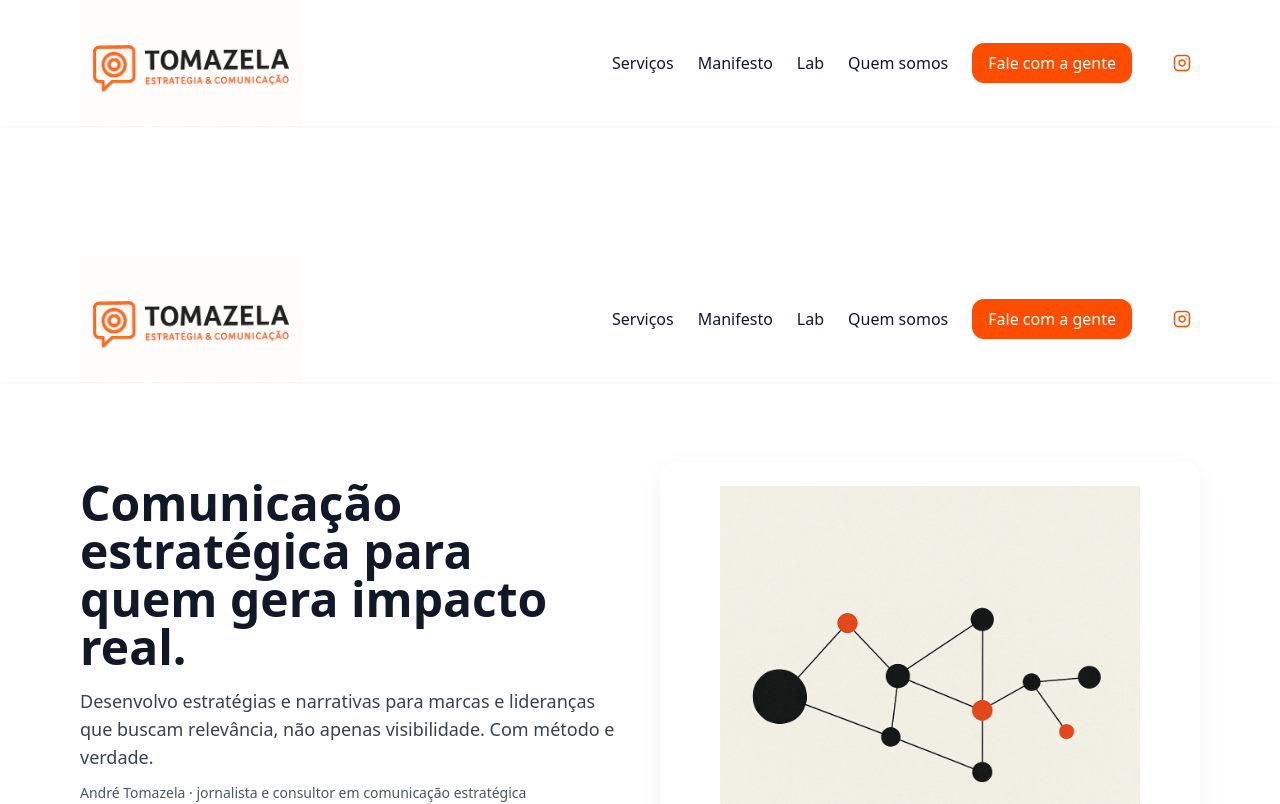
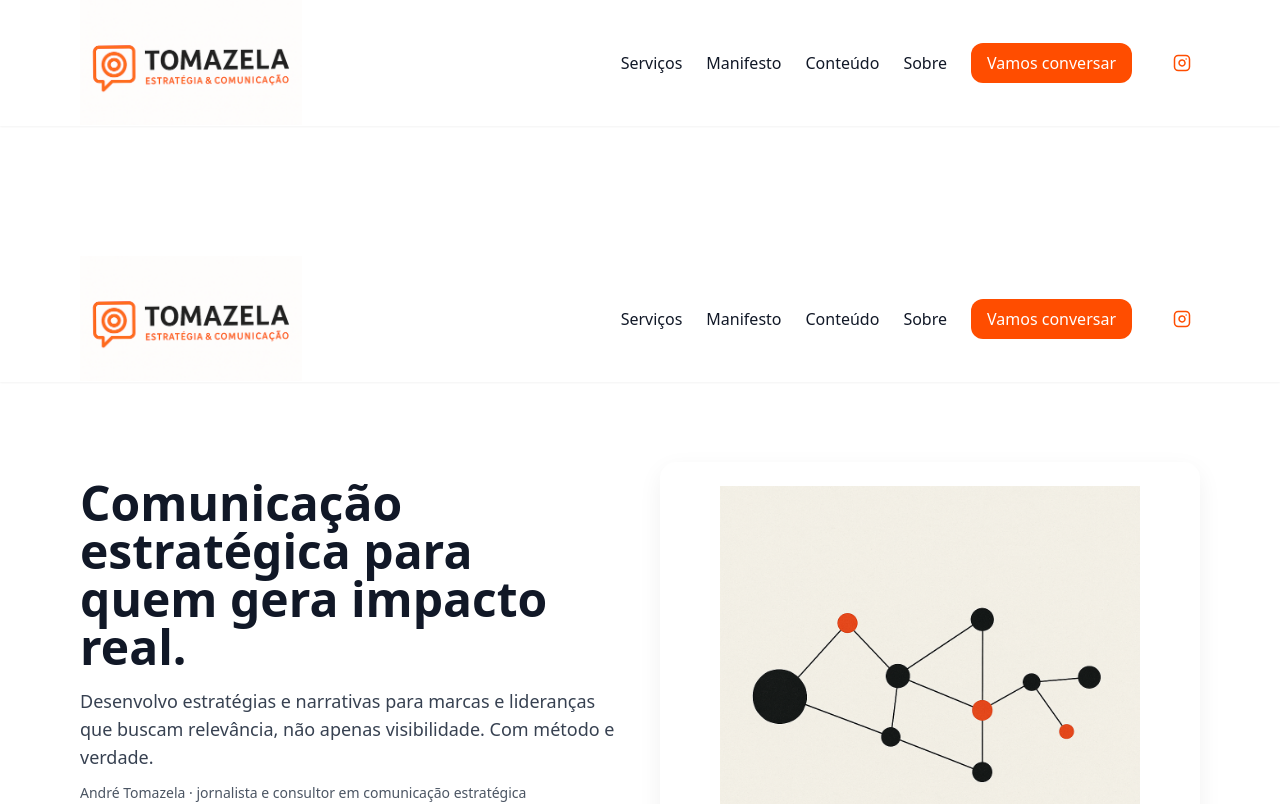
Before and after one commit to andretomazela-dev/integrado, a Next.js app: page / in a window 1280 px wide. Shown: the top 804 px of the page. Built offline with nearby package versions, Linux system fonts and the light colour scheme.

Commit message:
Update Header.jsx

```diff
--- a/components/Header.jsx
+++ b/components/Header.jsx
@@ -42,13 +42,13 @@ export default function Header() {
             Manifesto
           </Link>
           <Link href="/lab" className="hover:text-brand">
-            Lab
+            Conteúdo
           </Link>
           <a href="/#sobre" className="hover:text-brand">
-            Quem somos
+            Sobre
           </a>
           <a href="/#contato" className="btn btn-primary rounded-2xl">
-            Fale com a gente
+            Vamos conversar
           </a>
 
           {/* Instagram */}
```
